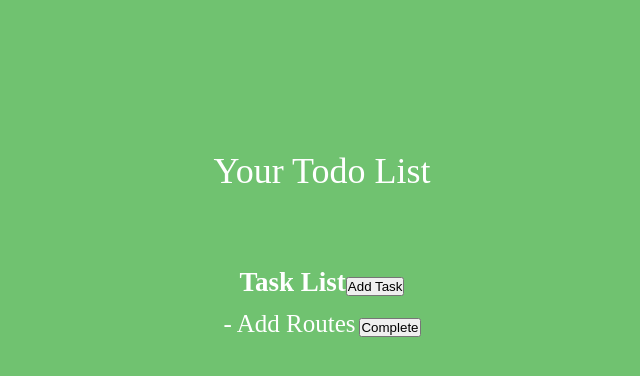
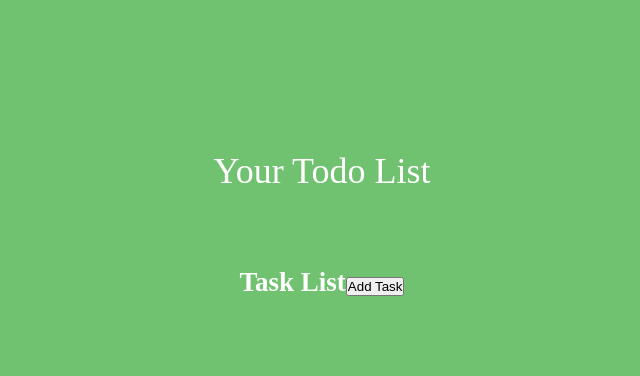
Before and after one commit to Shane-Geary/todo-list, a React (Create React App) app: page / in a window 1280 px wide. Shown: the top 376 px of the page, without its empty margins (318-958 px from the left). Built offline with nearby package versions, Linux system fonts and the light colour scheme.

Commit message:
Rendering routes so the component is updated instead of re-rendered

```diff
--- a/src/components/App.js
+++ b/src/components/App.js
@@ -49,16 +49,24 @@ function App() {
         <Switch>
           <Route
             path="/addTask"
-            component={() => (
-            <AddTask addTaskHandler={addTaskHandler} />
+            render={(props) => (
+            <AddTask
+            {...props}
+            addTaskHandler={addTaskHandler}
+            />
             )}
           />
           <Route
             exact path="/"
-            component={() => (
-              <TaskList tasks={tasks} deleteTaskHandler={deleteTaskHandler} sortTaskHandler={sortTaskHandler} />
-              )}
+            render={(props) => (
+            <TaskList
+            {...props}
+            tasks={tasks}
+            deleteTaskHandler={deleteTaskHandler}
+            sortTaskHandler={sortTaskHandler}
             />
+            )}
+          />
         </Switch>
         {/* <AddTask addTaskHandler={addTaskHandler} />
         <TaskList tasks={tasks} deleteTaskHandler={deleteTaskHandler} sortTaskHandler={sortTaskHandler} /> */}
--- a/src/components/TaskList.js
+++ b/src/components/TaskList.js
@@ -8,14 +8,7 @@ const TaskList = (props) => {
         props.deleteTaskHandler(id);
     }
 
-    const tasks = [
-        {
-            id: 1,
-            description: "Add Routes",
-        }
-    ]
-
-    const renderTaskList = tasks.map((task) => {
+    const renderTaskList = props.tasks.map((task) => {
         return (
             <Task task={task} removeTaskHandler={removeTaskHandler} key={task.id} />
         );
```
